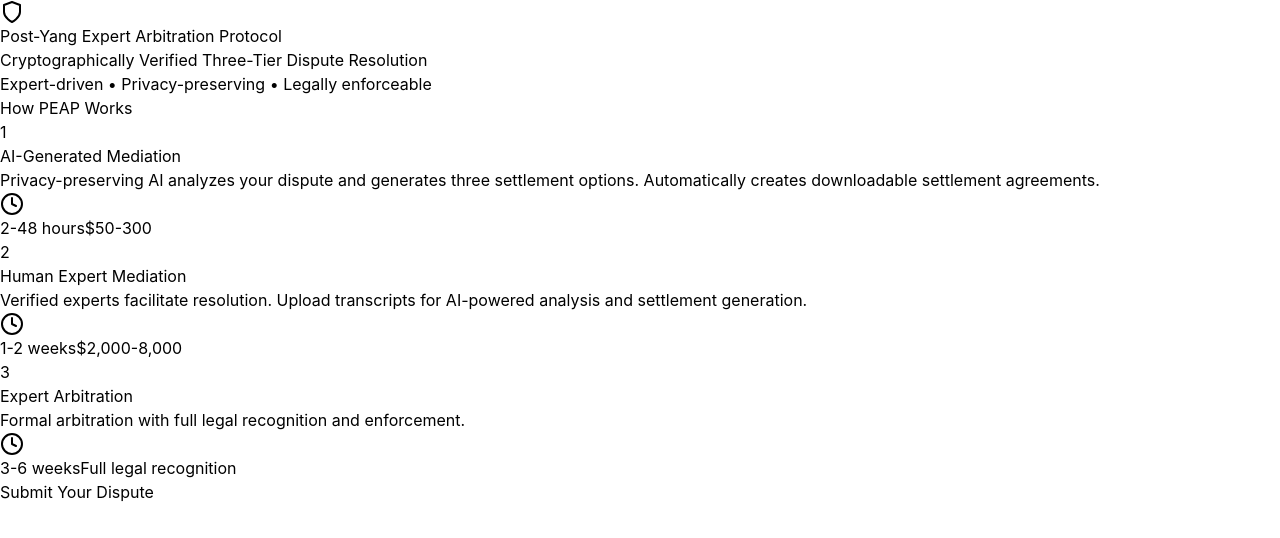
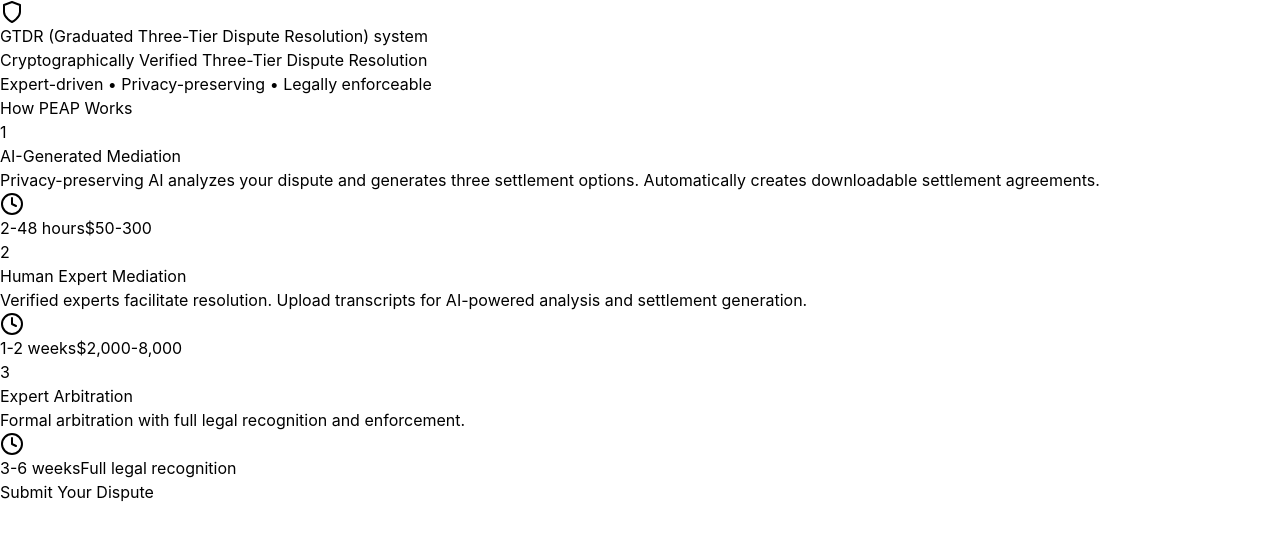
Before and after one commit to Trinos-Strategy/Cryptographically-Verifiable-ADR-Systems, a React (Vite) app: page / in a window 1280 px wide. Shown: the top 538 px of the page. Built offline with nearby package versions, Linux system fonts and the light colour scheme.

Commit message:
Update page title to GTDR system

```diff
--- a/src/App.jsx
+++ b/src/App.jsx
@@ -133,7 +133,7 @@ Signature: _________________________
 Date: _________________________
 
 ---
-This agreement was generated using the Post-Yang Expert Arbitration Protocol (PEAP)
+This agreement was generated using the GTDR (Graduated Three-Tier Dispute Resolution) system (PEAP)
 Cryptographically verified and blockchain-secured
 Generated: ${new Date().toISOString()}`;
 
@@ -192,7 +192,7 @@ Generated: ${new Date().toISOString()}`;
     // Mock data - example analysis instead of real API
     setTimeout(() => {
       const mockAnalysis = `MEDIATION TRANSCRIPT ANALYSIS
-Post-Yang Expert Arbitration Protocol (PEAP)
+GTDR (Graduated Three-Tier Dispute Resolution) system (PEAP)
 
 EXECUTIVE SUMMARY
 
@@ -293,7 +293,7 @@ Confidence level: High`;
               <Shield className="w-12 h-12 text-indigo-600" />
             </div>
             <h1 className="text-4xl font-bold text-gray-900 mb-4">
-              Post-Yang Expert Arbitration Protocol
+              GTDR (Graduated Three-Tier Dispute Resolution) system
             </h1>
             <p className="text-xl text-gray-600 mb-2">
               Cryptographically Verified Three-Tier Dispute Resolution
```
